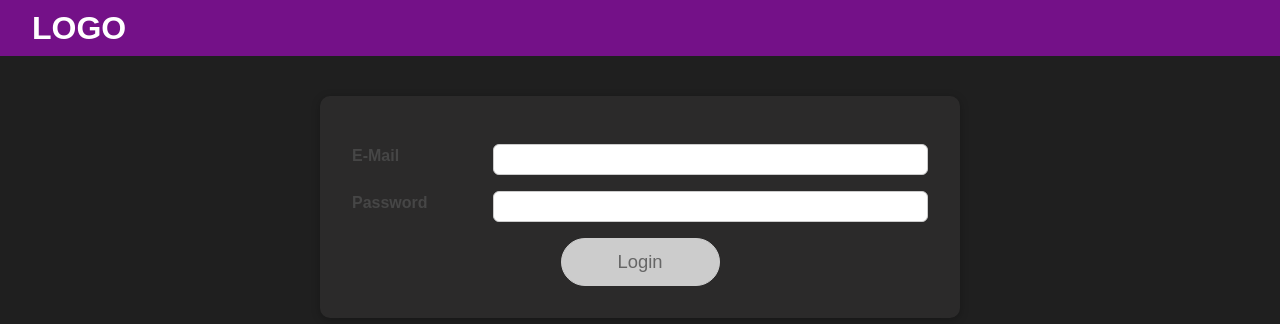
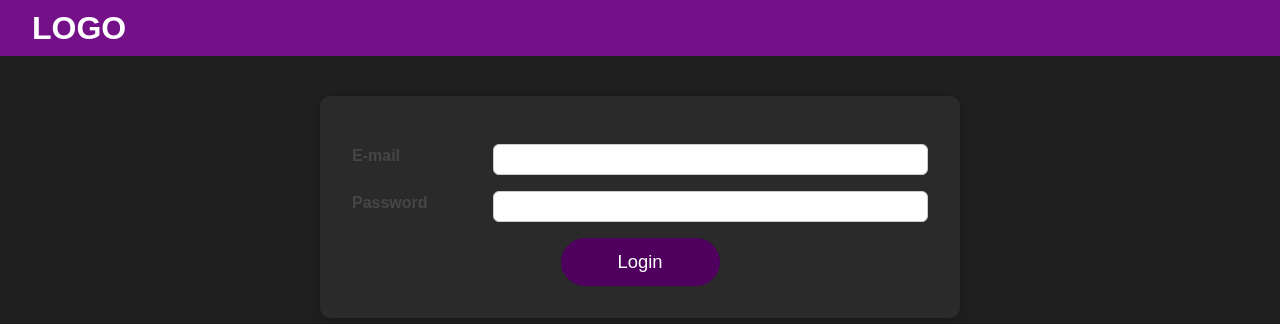
Before and after one commit to kevinduliepre/react-course, a React (Create React App) app: page / in a window 1280 px wide. Shown: the top 324 px of the page. Built offline with nearby package versions, Linux system fonts and the light colour scheme.

Commit message:
Intro of useEffect, reducers and context api

```diff
--- a/src/components/Login/Login.js
+++ b/src/components/Login/Login.js
@@ -1,9 +1,16 @@
-import React, { useState, useEffect, useReducer, useContext } from "react";
+import React, {
+  useState,
+  useEffect,
+  useReducer,
+  useContext,
+  useRef,
+} from "react";
 
 import Card from "../UI/Card/Card";
 import classes from "./Login.module.css";
 import Button from "../UI/Button/Button";
 import AuthContext from "../../store/auth-context";
+import Input from "../UI/Input/Input";
 
 const emailReducer = (state, action) => {
   if (action.type === "USER_INPUT") {
@@ -57,6 +64,9 @@
   const { isValid: emailIsValid } = emailState;
   const { isValid: passwordIsValid } = passwordState;
 
+  const emailInputRef = useRef();
+  const passwordInputRef = useRef();
+
   useEffect(() => {
     const identifier = setTimeout(() => {
       setFormIsValid(emailIsValid && passwordIsValid);
@@ -91,42 +101,41 @@
 
   const submitHandler = (event) => {
     event.preventDefault();
+
+    if (formIsValid) {
       authCtx.onLogin(emailState.value, passwordState.value);
+    } else if (!emailIsValid) {
+      emailInputRef.current.focus();
+    } else {
+      passwordInputRef.current.focus();
+    }
   };
 
   return (
     <Card className={classes.login}>
       <form onSubmit={submitHandler}>
-        <div
-          className={`${classes.control} ${
-            emailState.isValid === false ? classes.invalid : ""
-          }`}
-        >
-          <label htmlFor="email">E-Mail</label>
-          <input
+        <Input
+          ref={emailInputRef}
+          id="email"
+          label="E-mail"
           type="email"
-            id="email"
+          isValid={emailIsValid}
           value={emailState.value}
           onChange={emailChangeHandler}
           onBlur={validateEmailHandler}
         />
-        </div>
-        <div
-          className={`${classes.control} ${
-            passwordState.isValid === false ? classes.invalid : ""
-          }`}
-        >
-          <label htmlFor="password">Password</label>
-          <input
+        <Input
+          ref={passwordInputRef}
+          id="password"
+          label="Password"
           type="password"
-            id="password"
+          isValid={passwordIsValid}
           value={passwordState.value}
           onChange={passwordChangeHandler}
           onBlur={validatePasswordHandler}
         />
-        </div>
         <div className={classes.actions}>
-          <Button type="submit" className={classes.btn} disabled={!formIsValid}>
+          <Button type="submit" className={classes.btn}>
             Login
           </Button>
         </div>
--- a/src/components/Login/Login.module.css
+++ b/src/components/Login/Login.module.css
@@ -5,52 +5,6 @@
   padding: 2rem;
 }
 
-.control {
-  margin: 1rem 0;
-  display: flex;
-  align-items: stretch;
-  flex-direction: column;
-}
-
-.control label,
-.control input {
-  display: block;
-}
-
-.control label {
-  font-weight: bold;
-  flex: 1;
-  color: #464646;
-  margin-bottom: 0.5rem;
-}
-
-.control input {
-  flex: 3;
-  font: inherit;
-  padding: 0.35rem 0.35rem;
-  border-radius: 6px;
-  border: 1px solid #ccc;
-}
-
-.control input:focus {
-  outline: none;
-  border-color: #4f005f;
-  background: #f6dbfc;
-}
-
-.control.invalid input {
-  border-color: red;
-  background: #fbdada;
-}
-
 .actions {
   text-align: center;
 }
-
-@media (min-width: 768px) {
-  .control {
-    align-items: center;
-    flex-direction: row;
-  }
-
-}
--- /dev/null
+++ b/src/components/UI/Input/Input.js
@@ -0,0 +1,35 @@
+import React, { useRef, useImperativeHandle } from "react";
+
+import classes from "./Input.module.css";
+
+const Input = React.forwardRef((props, ref) => {
+  const inputRef = useRef();
+
+  const activate = () => {
+    inputRef.current.focus();
+  };
+
+  useImperativeHandle(ref, () => {
+    return { focus: activate };
+  });
+
+  return (
+    <div
+      className={`${classes.control} ${
+        props.isValid === false ? classes.invalid : ""
+      }`}
+    >
+      <label htmlFor={props.id}>{props.label}</label>
+      <input
+        ref={inputRef}
+        type={props.type}
+        id={props.id}
+        value={props.value}
+        onChange={props.onChange}
+        onBlur={props.onBlur}
+      />
+    </div>
+  );
+});
+
+export default Input;
--- /dev/null
+++ b/src/components/UI/Input/Input.module.css
@@ -0,0 +1,44 @@
+.control {
+  margin: 1rem 0;
+  display: flex;
+  align-items: stretch;
+  flex-direction: column;
+}
+
+.control label,
+.control input {
+  display: block;
+}
+
+.control label {
+  font-weight: bold;
+  flex: 1;
+  color: #464646;
+  margin-bottom: 0.5rem;
+}
+
+.control input {
+  flex: 3;
+  font: inherit;
+  padding: 0.35rem 0.35rem;
+  border-radius: 6px;
+  border: 1px solid #ccc;
+}
+
+.control input:focus {
+  outline: none;
+  border-color: #4f005f;
+  background: #f6dbfc;
+}
+
+.control.invalid input {
+  border-color: red;
+  background: #fbdada;
+}
+
+@media (min-width: 768px) {
+  .control {
+    align-items: center;
+    flex-direction: row;
+  }
+}
```
Lines whose indentation alone changed are shown as unchanged.
